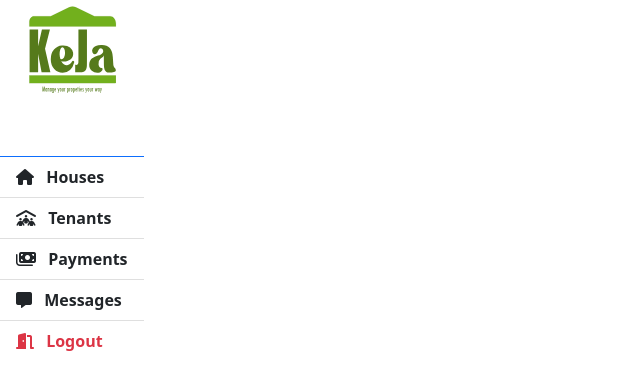
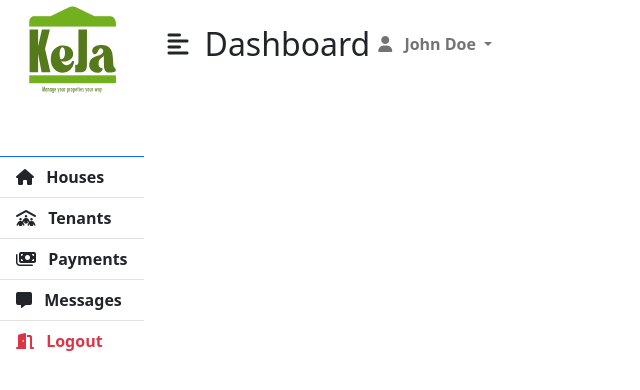
Before and after one commit to Mwambingu/KEJA, a Flask app: page / in a window 1280 px wide. Shown: the top 390 px of the page, without its empty margins (0-640 px from the left). Run offline with Flask 2, Linux system fonts and the light colour scheme; some libraries are stand-ins or nearby versions.

Commit message:
Completed navbar html and bootstrap

```diff
--- a/flask_jinja_app/website/templates/dashboard.html
+++ b/flask_jinja_app/website/templates/dashboard.html
@@ -72,13 +72,70 @@
                         <i class="fas fa-door-open me-2"></i> Logout
                     </a>
                 </div>
-                <!-- Sidebar Content Ends Here -->
             </div>
             <!-- Sidebar Ends Here -->
 
             <!-- Page Content Starts Here -->
             <div class="page-content-wrapper">
                 <!-- Navbar Starts Here -->
+                <nav
+                    class="navbar navbar-expand-lg navbar-light bg-transparent py-4 px-4"
+                >
+                    <div class="d-flex align-items-center">
+                        <i
+                            class="fas fa-align-left primary-text fs-4 me-3"
+                            id="menu-toggle"
+                        >
+                        </i>
+                        <h2 class="fs-2 m-0">Dashboard</h2>
+                    </div>
+                    <button
+                        class="navbar-toggler"
+                        type="button"
+                        data-bs-toggle="collapse"
+                        data-bs-target="#navbarSupportedContent"
+                        aria-controls="navbarSupportedContent"
+                        aria-expanded="false"
+                        aria-label="Toggle navigation"
+                    >
+                        <span class="class navbar-toggler-icon"></span>
+                    </button>
+                    <div
+                        class="collapse navbar-collapse"
+                        id="navbarSupportedContent"
+                    >
+                        <ul class="class navbar-nav ms-auto mb-2 mb-lg-0">
+                            <li class="nav-item dropdown">
+                                <a
+                                    href="#"
+                                    class="nav-link dropdown-toggle second-text fw-bold"
+                                    id="navbarDropdown"
+                                    role="button"
+                                    data-bs-toggle="dropdown"
+                                    aria-expanded="false"
+                                >
+                                    <i class="fas fa-user me-2"></i> John Doe
+                                </a>
+                                <ul
+                                    class="dropdown-menu"
+                                    aria-labelledby="navbarDropdown"
+                                >
+                                    <li>
+                                        <a href="#" class="dropdown-item"
+                                            >Profile</a
+                                        >
+                                        <a href="#" class="dropdown-item"
+                                            >Settings</a
+                                        >
+                                        <a href="#" class="dropdown-item"
+                                            >Logout</a
+                                        >
+                                    </li>
+                                </ul>
+                            </li>
+                        </ul>
+                    </div>
+                </nav>
                 <!-- Navbar Ends Here -->
 
                 <!-- Main Content Starts Here -->
```
